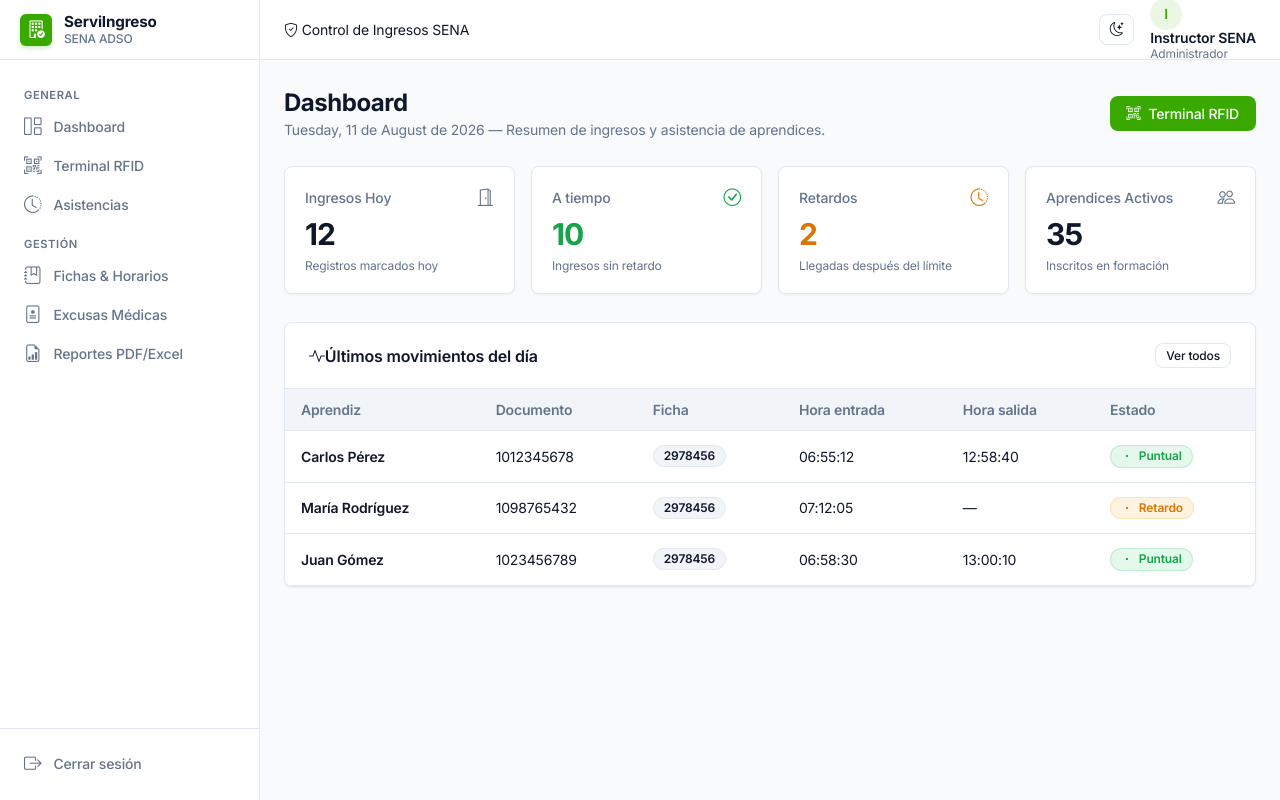
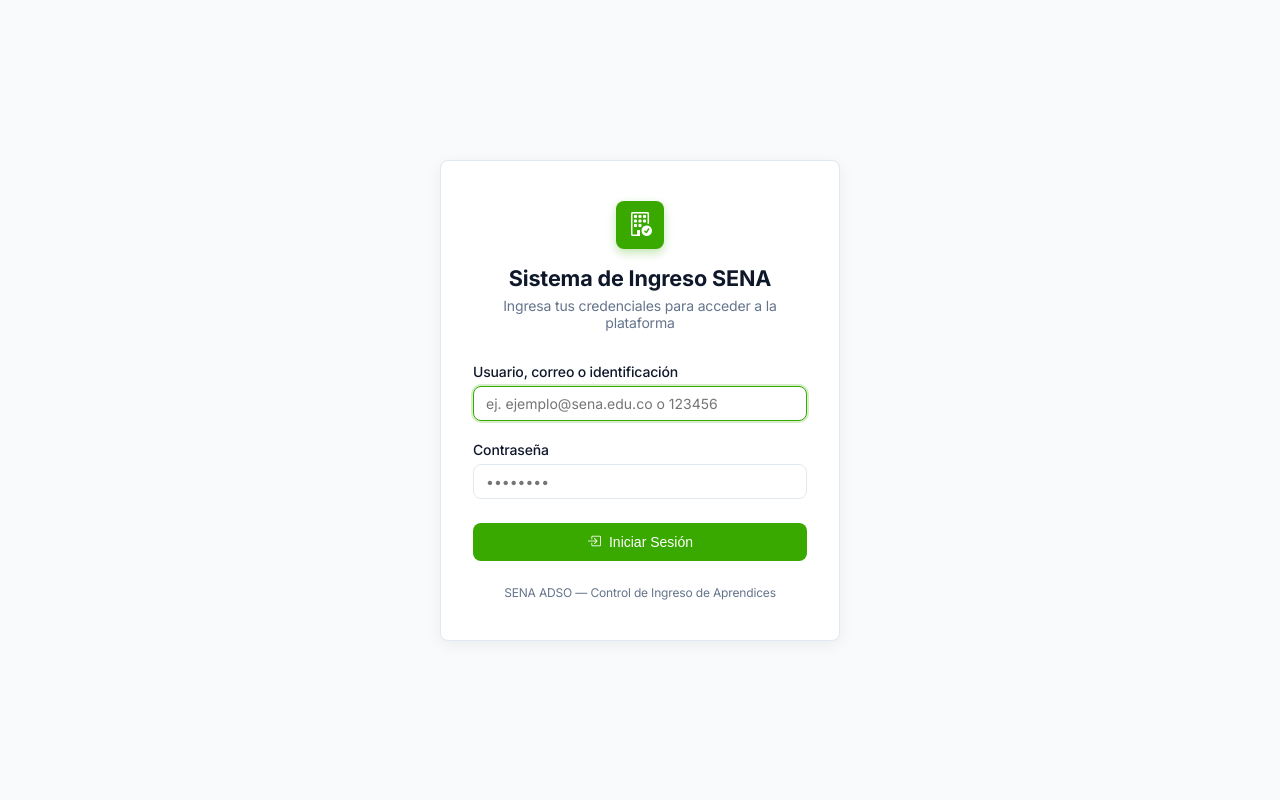
Before and after one commit to bmarulandah02/Sistema-de-control-de-ingresos-de-aprendices, a PHP site: page / in a window 1280 px wide. Run offline with PHP 8.4, Linux system fonts and the light colour scheme.

Commit message:
Se edito la database , y se configuro el modulo de login como de accesos

```diff
--- a/config/database.php
+++ b/config/database.php
@@ -7,7 +7,7 @@ class MySQL{
     //establesco la conexion
     public function conectarBD(){
         $host='localhost';
-        $dbname='control_ingreso_aprendices';
+        $dbname='asistencia_aprendice';
         $usuario='root';
         $contrasena="";
         //data source name (linea que contiene el nombre origen de datos)
@@ -16,10 +16,8 @@ class MySQL{
             $this->conexion=new PDO($dsn,$usuario,$contrasena);
             $this->conexion->setAttribute(PDO::ATTR_ERRMODE,PDO::ERRMODE_EXCEPTION);
         }catch (PDOException $e){
-            die("Error de conexion: ".  $e->getMessage());
-
+            $this->conexion=null;
         }
-
      }
      //esta la utilizo por si la conexion suele ser privada
      public function getConexion()
--- a/controllers/AuthController.php
+++ b/controllers/AuthController.php
@@ -0,0 +1,67 @@
+<?php
+// ──────────────────────────────────────────────
+//  controllers/AuthController.php — Autenticación
+// ──────────────────────────────────────────────
+
+require_once __DIR__ . '/../models/UsuarioModel.php';
+
+class AuthController {
+
+    /**
+     * Muestra la vista de formulario de Login.
+     */
+    public function mostrarLogin(?string $error = null): void {
+        require __DIR__ . '/../views/auth/login.php';
+    }
+
+    /**
+     * Procesa la solicitud POST de inicio de sesión.
+     */
+    public function login(): void {
+        if ($_SERVER['REQUEST_METHOD'] === 'POST') {
+            $correo   = trim($_POST['correo'] ?? '');
+            $password = trim($_POST['password'] ?? '');
+
+            if (empty($correo) || empty($password)) {
+                $this->mostrarLogin('Por favor completa todos los campos.');
+                return;
+            }
+
+            // Comprobar la conexión con la base de datos
+            if (!UsuarioModel::probarConexion()) {
+                $this->mostrarLogin('No se pudo conectar a la base de datos MySQL "asistencia_aprendices". Verifica que MySQL esté activo y la base de datos creada en phpMyAdmin.');
+                return;
+            }
+
+            $usuario = UsuarioModel::buscarPorUsuarioOEmail($correo);
+
+            if ($usuario && UsuarioModel::verificarPassword($password, $usuario['contrasena'])) {
+                $_SESSION['usuario_id'] = $usuario['id_usuario'];
+                $_SESSION['nombre']     = $usuario['nombre'];
+                $_SESSION['correo']     = $usuario['correo'];
+                $_SESSION['rol']        = $usuario['rol'];
+
+                // Redireccionar al dashboard según el rol o panel general
+                header('Location: index.php?action=dashboard');
+                exit();
+            } else {
+                $this->mostrarLogin('Usuario/Correo o contraseña incorrectos.');
+                return;
+            }
+        }
+
+        $this->mostrarLogin();
+    }
+
+    /**
+     * Cierra la sesión activa.
+     */
+    public function logout(): void {
+        if (session_status() === PHP_SESSION_ACTIVE) {
+            session_unset();
+            session_destroy();
+        }
+        header('Location: index.php?action=login');
+        exit();
+    }
+}
--- a/core/Router.php
+++ b/core/Router.php
@@ -1,20 +1,52 @@
 <?php
 // ──────────────────────────────────────────────
-//  core/Router.php — Router para previsualización de plantillas
+//  core/Router.php — Manejo de Rutas y Sesiones
 // ──────────────────────────────────────────────
+
+require_once __DIR__ . '/../controllers/AuthController.php';
 
 class Router {
 
     public static function dispatch(): void {
-        $action = $_GET['action'] ?? 'dashboard';
+        $action = $_GET['action'] ?? null;
+        $estaAutenticado = isset($_SESSION['usuario_id']);
 
-        // Variables de sesión de prueba para la previsualización
-        $_SESSION['usuario_id'] = 1;
-        $_SESSION['nombre']     = 'Instructor SENA';
-        $_SESSION['correo']     = 'instructor@sena.edu.co';
-        $_SESSION['rol']        = 'Administrador';
+        // Manejo de la acción de Cerrar Sesión
+        if ($action === 'logout') {
+            $authController = new AuthController();
+            $authController->logout();
+            return;
+        }
 
-        // Datos simulados para previsualizar las vistas sin necesidad de BD
+        // Manejo de la acción de Inicio de Sesión
+        if ($action === 'login') {
+            $authController = new AuthController();
+            if ($_SERVER['REQUEST_METHOD'] === 'POST') {
+                $authController->login();
+                return;
+            } else {
+                if ($estaAutenticado) {
+                    header('Location: index.php?action=dashboard');
+                    exit();
+                }
+                $authController->mostrarLogin();
+                return;
+            }
+        }
+
+        // Si el usuario no ha iniciado sesión, forzar la pantalla de Login primero
+        if (!$estaAutenticado) {
+            $authController = new AuthController();
+            $authController->mostrarLogin();
+            return;
+        }
+
+        // Acción por defecto al estar autenticado
+        if (empty($action)) {
+            $action = ($_SESSION['rol'] === 'Aprendiz') ? 'mi-perfil' : 'dashboard';
+        }
+
+        // Datos simulados/preparados para la renderización de vistas
         $statsHoy = ['total' => 12, 'puntuales' => 10, 'retardos' => 2];
         $statsAprendiz = ['activos' => 35];
         $ultimos = [
@@ -31,11 +63,11 @@ class Router {
         ];
         $filtros = ['fecha_inicio' => date('Y-m-01'), 'fecha_fin' => date('Y-m-d'), 'estado' => ''];
         $ficha = null;
-        $aprendiz = ['nombre' => 'Carlos Pérez', 'documento' => '1012345678', 'estado' => 'Activo', 'numero_ficha' => '2978456', 'programa' => 'ADSO', 'correo' => 'carlos@sena.edu.co', 'telefono' => '3001234567'];
+        $aprendiz = ['nombre' => $_SESSION['nombre'] ?? 'Carlos Pérez', 'documento' => '1012345678', 'estado' => 'Activo', 'numero_ficha' => '2978456', 'programa' => 'ADSO', 'correo' => $_SESSION['correo'] ?? 'carlos@sena.edu.co', 'telefono' => '3001234567'];
         $asistencias = $ultimos;
         $mensaje = null;
 
-        // Rutas a tus archivos de vista en la estructura MVC
+        // Despacho de Vistas
         switch ($action) {
             case 'asistencia':
                 require __DIR__ . '/../views/asistencia/registro.php';
@@ -60,9 +92,7 @@ class Router {
             case 'mis-excusas':
                 require __DIR__ . '/../views/aprendiz/excusas.php';
                 break;
-            case 'login':
-                require __DIR__ . '/../views/auth/login.php';
-                break;
+            case 'dashboard':
             default:
                 require __DIR__ . '/../views/admin/dashboard.php';
                 break;
--- a/models/UsuarioModel.php
+++ b/models/UsuarioModel.php
@@ -0,0 +1,114 @@
+<?php
+// ──────────────────────────────────────────────
+//  models/UsuarioModel.php — Modelo de Autenticación
+// ──────────────────────────────────────────────
+
+require_once __DIR__ . '/../config/database.php';
+
+class UsuarioModel {
+
+    /**
+     * Comprueba el estado de la conexión a la BD.
+     */
+    public static function probarConexion(): bool {
+        try {
+            $mysql = new MySQL();
+            $mysql->conectarBD();
+            return $mysql->getConexion() !== null;
+        } catch (Exception $e) {
+            return false;
+        }
+    }
+
+    /**
+     * Busca un usuario EXCLUSIVAMENTE en la base de datos MySQL.
+     */
+    public static function buscarPorUsuarioOEmail(string $identificador): ?array {
+        $identificador = trim($identificador);
+
+        try {
+            $mysql = new MySQL();
+            $mysql->conectarBD();
+            $conexion = $mysql->getConexion();
+
+            if (!$conexion) {
+                return null;
+            }
+
+            // Consulta flexible por nombre_usuario o identificación
+            $sql = "SELECT u.*, r.nombre_rol
+                    FROM usuario u
+                    LEFT JOIN rol r ON u.fk_rol = r.id_rol
+                    WHERE LOWER(u.nombre_usuario) = LOWER(:id1)
+                       OR u.identificacion = :id2 LIMIT 1";
+
+            $stmt = $conexion->prepare($sql);
+            $stmt->execute([':id1' => $identificador, ':id2' => $identificador]);
+            $usuario = $stmt->fetch(PDO::FETCH_ASSOC);
+
+            if ($usuario) {
+                $nombreCompleto = trim(($usuario['nombre'] ?? '') . ' ' . ($usuario['apellido'] ?? ''));
+                if (empty($nombreCompleto)) {
+                    $nombreCompleto = $usuario['nombre_usuario'];
+                }
+
+                $rol = $usuario['nombre_rol'] ?? 'Administrador';
+
+                return [
+                    'id_usuario'     => $usuario['id_usuario'],
+                    'nombre_usuario' => $usuario['nombre_usuario'],
+                    'contrasena'     => $usuario['contrasena'],
+                    'nombre'         => $nombreCompleto,
+                    'correo'         => $usuario['nombre_usuario'],
+                    'rol'            => $rol
+                ];
+            }
+
+            // Fallback para tabla admin antigua si no existe fk_rol
+            $sqlOld = "SELECT u.id_usuario, u.nombre_usuario, u.contrasena,
+                              COALESCE(CONCAT(a.nombre, ' ', a.apellido), u.nombre_usuario) AS nombre_completo
+                       FROM usuario u
+                       LEFT JOIN admin a ON u.fk_admin = a.id_admin
+                       WHERE LOWER(u.nombre_usuario) = LOWER(:id) LIMIT 1";
+            $stmtOld = $conexion->prepare($sqlOld);
+            $stmtOld->execute([':id' => $identificador]);
+            $usuarioOld = $stmtOld->fetch(PDO::FETCH_ASSOC);
+
+            if ($usuarioOld) {
+                return [
+                    'id_usuario'     => $usuarioOld['id_usuario'],
+                    'nombre_usuario' => $usuarioOld['nombre_usuario'],
+                    'contrasena'     => $usuarioOld['contrasena'],
+                    'nombre'         => $usuarioOld['nombre_completo'],
+                    'correo'         => $usuarioOld['nombre_usuario'],
+                    'rol'            => 'Administrador'
+                ];
+            }
+
+        } catch (Exception $e) {
+            return null;
+        }
+
+        return null;
+    }
+
+    /**
+     * Verifica si la contraseña coincide (password_verify, MD5, SHA1 o texto plano).
+     */
+    public static function verificarPassword(string $passwordIngresada, string $passwordHash): bool {
+        // 1. Hash con BCRYPT / Argon2 (password_verify)
+        if (password_verify($passwordIngresada, $passwordHash)) {
+            return true;
+        }
+        // 2. Hash MD5
+        if (md5($passwordIngresada) === strtolower($passwordHash)) {
+            return true;
+        }
+        // 3. Hash SHA1
+        if (sha1($passwordIngresada) === strtolower($passwordHash)) {
+            return true;
+        }
+        // 4. Comparación directa (Texto Plano)
+        return $passwordIngresada === $passwordHash;
+    }
+}
--- a/views/auth/login.php
+++ b/views/auth/login.php
@@ -30,8 +30,8 @@
     <!-- 🟢 EDITAR AQUÍ: Formulario de inicio de sesión -->
     <form method="POST" action="index.php?action=login">
         <div style="margin-bottom: 1.25rem;">
-            <label style="display:block; font-size:0.875rem; font-weight:500; margin-bottom:0.375rem;">Correo institucional</label>
-            <input type="email" name="correo" class="shadcn-input" placeholder="ejemplo@sena.edu.co" required autofocus value="<?= htmlspecialchars($_POST['correo'] ?? '') ?>">
+            <label style="display:block; font-size:0.875rem; font-weight:500; margin-bottom:0.375rem;">Usuario, correo o identificación</label>
+            <input type="text" name="correo" class="shadcn-input" placeholder="ej. ejemplo@sena.edu.co o 123456" required autofocus value="<?= htmlspecialchars($_POST['correo'] ?? '') ?>">
         </div>
 
         <div style="margin-bottom: 1.5rem;">
--- a/views/layouts/footer.php
+++ b/views/layouts/footer.php
@@ -1,8 +1,13 @@
+<html>
+    <body>
+        <main>
+            <div>
+                <p>Ingreso | SENA ADSO</p>
+            </div>
         </main>
     </div>
-</div>
 
-<!-- 🟢 SCRIPTS DE LA PLANTILLA SHADCN (Modo oscuro, menú responsivo, etc.) -->
-<script src="public/js/main.js"></script>
-</body>
+    <!-- 🟢 SCRIPTS DE LA PLANTILLA SHADCN (Modo oscuro, menú responsivo, etc.) -->
+    <script src="public/js/main.js"></script>
+    </body>
 </html>
--- a/views/layouts/header.php
+++ b/views/layouts/header.php
@@ -27,7 +27,7 @@
             </div>
             <div>
                 <!-- 🟢 EDITAR AQUÍ: Título de tu sistema -->
-                <div class="sidebar-brand-name">ServiIngreso</div>
+                <div class="sidebar-brand-name">Ingreso</div>
                 <div class="sidebar-brand-sub">SENA ADSO</div>
             </div>
         </div>
@@ -84,7 +84,7 @@
         </nav>
 
         <div class="sidebar-footer">
-            <a href="index.php?action=login" class="nav-link-item text-danger">
+            <a href="index.php?action=logout" class="nav-link-item text-danger">
                 <i class="bi bi-box-arrow-right"></i>
                 <span>Cerrar sesión</span>
             </a>
```
